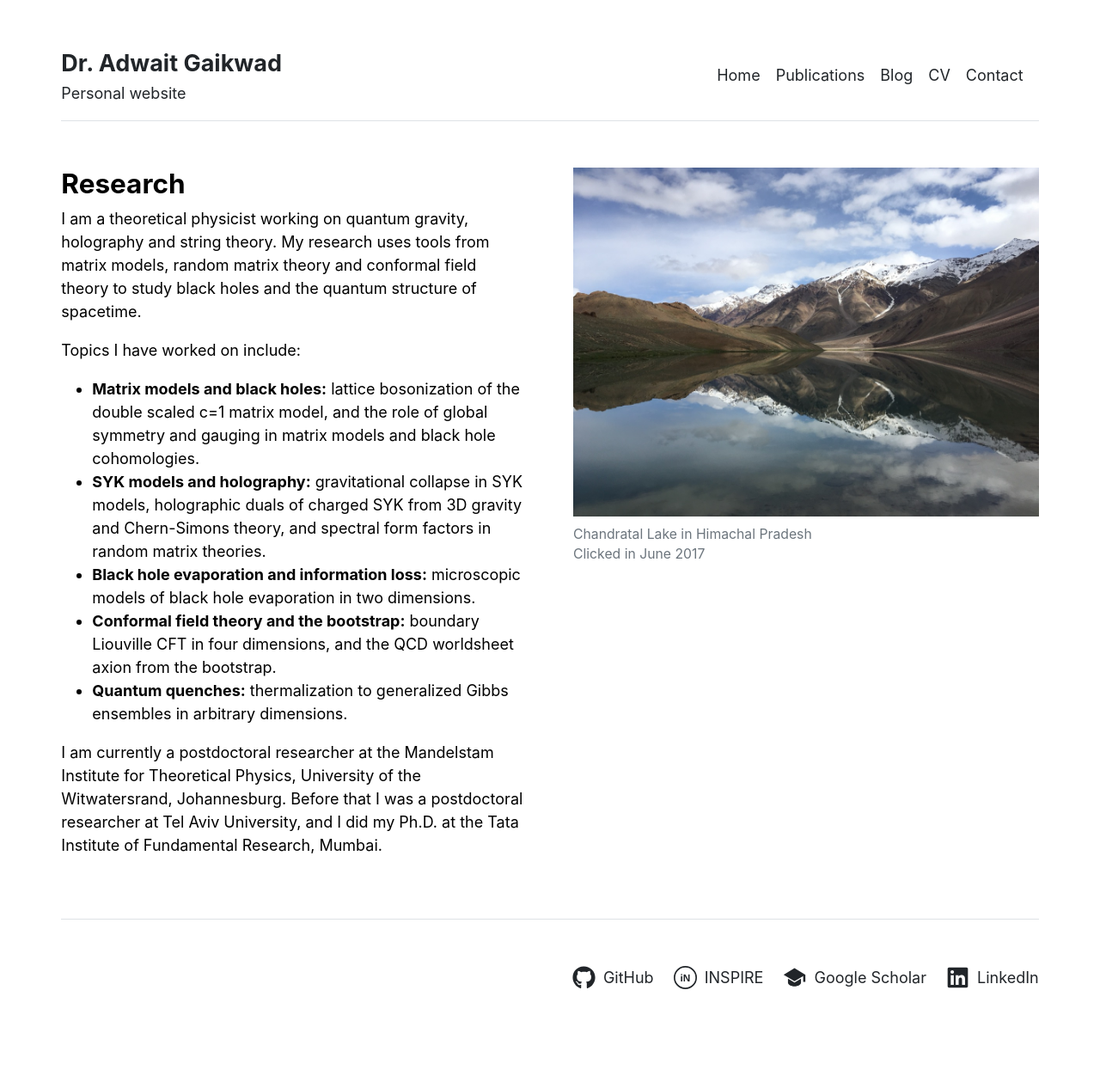
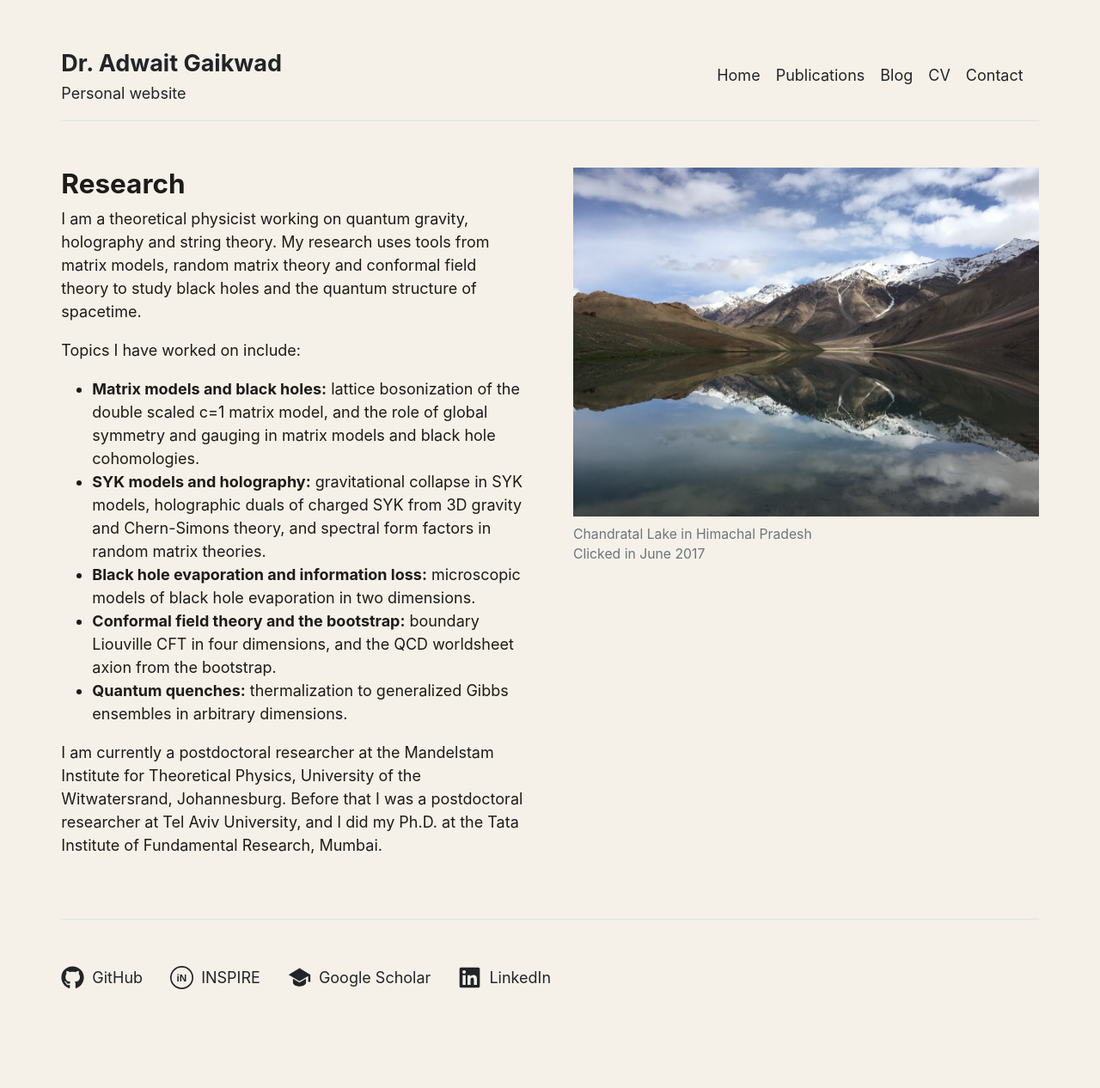
Before and after one commit to AdwaitGa/AdwaitGa.github.io, a Jekyll site: the page built from index.md, in a window 1280 px wide. Shown: the whole page at 86% size. Built offline with Jekyll 4.4.1, drawn with Linux system fonts in a browser that asks for light colours.

Commit message:
Soft ivory background and left-aligned footer icons
Co-Authored-By: Claude Sonnet 5.5 <noreply@anthropic.com>

```diff
--- a/_includes/footer.html
+++ b/_includes/footer.html
@@ -1,8 +1,8 @@
 <footer class="pt-5 my-5 text-muted border-top">
   <div class="row">
-    <div class="col-12 text-md-end social-media-icons">
+    <div class="col-12 text-start social-media-icons">
       {% for item in site.data.settings.social %}
-        <a href="{{ item.link }}" class="ms-md-3 me-3 me-md-0 d-inline-flex align-items-center text-decoration-none" aria-label="{{ item.name }}">
+        <a href="{{ item.link }}" class="me-4 d-inline-flex align-items-center text-decoration-none" aria-label="{{ item.name }}">
           {% if item.icon == 'github' %}<svg xmlns="http://www.w3.org/2000/svg" viewBox="0 0 496 512" width="1.5em" height="1.5em" fill="currentColor" aria-hidden="true"><path d="M165.9 397.4c0 2-2.3 3.6-5.2 3.6-3.3.3-5.6-1.3-5.6-3.6 0-2 2.3-3.6 5.2-3.6 3-.3 5.6 1.3 5.6 3.6zm-31.1-4.5c-.7 2 1.3 4.3 4.3 4.9 2.6 1 5.6 0 6.2-2s-1.3-4.3-4.3-5.2c-2.6-.7-5.5.3-6.2 2.3zm44.2-1.7c-2.9.7-4.9 2.6-4.6 4.9.3 2 2.9 3.3 5.9 2.6 2.9-.7 4.9-2.6 4.6-4.6-.3-1.9-3-3.2-5.9-2.9zM244.8 8C106.1 8 0 113.3 0 252c0 110.9 69.8 205.8 169.5 239.2 12.8 2.3 17.3-5.6 17.3-12.1 0-6.2-.3-40.4-.3-61.4 0 0-70 15-84.7-29.8 0 0-11.4-29.1-27.8-36.6 0 0-22.9-15.7 1.6-15.4 0 0 24.9 2 38.6 25.8 21.9 38.6 58.6 27.5 72.9 20.9 2.3-16 8.8-27.1 16-33.7-55.9-6.2-112.3-14.3-112.3-110.5 0-27.5 7.6-41.3 23.6-58.9-2.6-6.5-11.1-33.3 2.6-67.9 20.9-6.5 69 27 69 27 20-5.6 41.5-8.5 62.8-8.5s42.8 2.9 62.8 8.5c0 0 48.1-33.6 69-27 13.7 34.7 5.2 61.4 2.6 67.9 16 17.7 25.8 31.5 25.8 58.9 0 96.5-58.9 104.2-114.8 110.5 9.2 7.9 17 22.9 17 46.4 0 33.7-.3 75.4-.3 83.6 0 6.5 4.6 14.4 17.3 12.1C428.2 457.8 496 362.9 496 252 496 113.3 383.5 8 244.8 8zM97.2 352.9c-1.3 1-1 3.3.7 5.2 1.6 1.6 3.9 2.3 5.2 1 1.3-1 1-3.3-.7-5.2-1.6-1.6-3.9-2.3-5.2-1zm-10.8-8.1c-.7 1.3.3 2.9 2.3 3.9 1.6 1 3.6.7 4.3-.7.7-1.3-.3-2.9-2.3-3.9-2-.6-3.6-.3-4.3.7zm32.4 35.6c-1.6 1.3-1 4.3 1.3 6.2 2.3 2.3 5.2 2.6 6.5 1 1.3-1.3.7-4.3-1.3-6.2-2.2-2.3-5.2-2.6-6.5-1zm-11.4-14.7c-1.6 1-1.6 3.6 0 5.9 1.6 2.3 4.3 3.3 5.6 2.3 1.6-1.3 1.6-3.9 0-6.2-1.4-2.3-4-3.3-5.6-2z"/></svg>
           {% elsif item.icon == 'linkedin' %}<svg xmlns="http://www.w3.org/2000/svg" viewBox="0 0 448 512" width="1.5em" height="1.5em" fill="currentColor" aria-hidden="true"><path d="M416 32H31.9C14.3 32 0 46.5 0 64.3v383.4C0 465.5 14.3 480 31.9 480H416c17.6 0 32-14.5 32-32.3V64.3c0-17.8-14.4-32.3-32-32.3zM135.4 416H69V202.2h66.5V416zm-33.2-243c-21.3 0-38.5-17.3-38.5-38.5S80.9 96 102.2 96c21.2 0 38.5 17.3 38.5 38.5 0 21.3-17.2 38.5-38.5 38.5zm282.1 243h-66.4V312c0-24.8-.5-56.7-34.5-56.7-34.6 0-39.9 27-39.9 54.9V416h-66.4V202.2h63.7v29.2h.9c8.9-16.8 30.6-34.5 62.9-34.5 67.2 0 79.7 44.3 79.7 101.9V416z"/></svg>
           {% elsif item.icon == 'inspire' %}<svg xmlns="http://www.w3.org/2000/svg" viewBox="0 0 32 32" width="1.5em" height="1.5em" aria-hidden="true"><circle cx="16" cy="16" r="15" fill="none" stroke="currentColor" stroke-width="2"/><text x="16" y="21.5" text-anchor="middle" font-family="Helvetica,Arial,sans-serif" font-size="14" font-weight="700" fill="currentColor">iN</text></svg>
--- a/_sass/main.scss
+++ b/_sass/main.scss
@@ -1,5 +1,5 @@
-$backgroundColor: #ffffff;
-$bodyColor: #000000;
+$backgroundColor: #f5f1e8;
+$bodyColor: #1d1b19;
 $bodyFont: -apple-system,BlinkMacSystemFont,"Segoe UI",Helvetica,Arial,sans-serif,"Apple Color Emoji","Segoe UI Emoji","Segoe UI Symbol";
 $linkColor: #212529;
 
```
